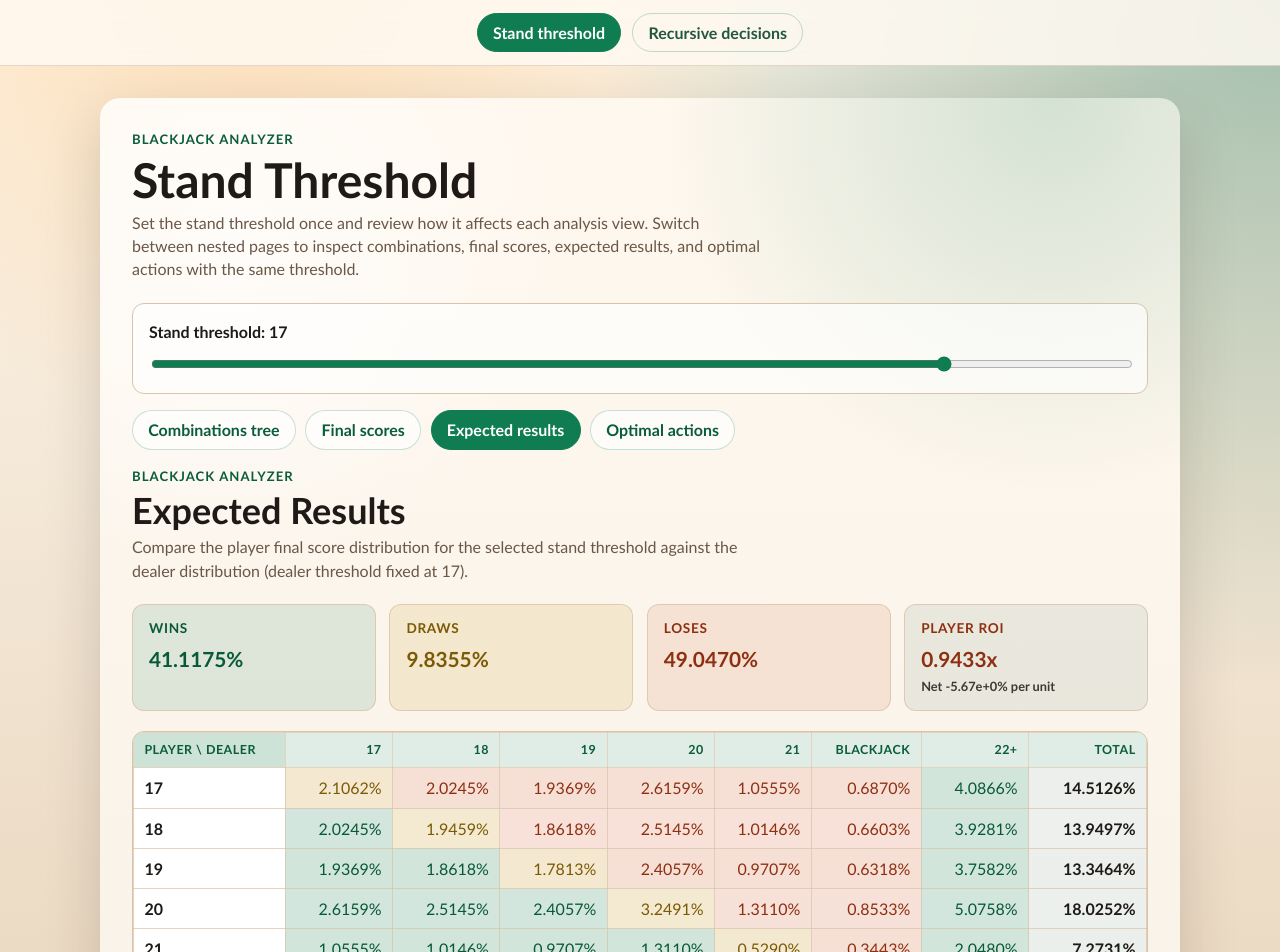
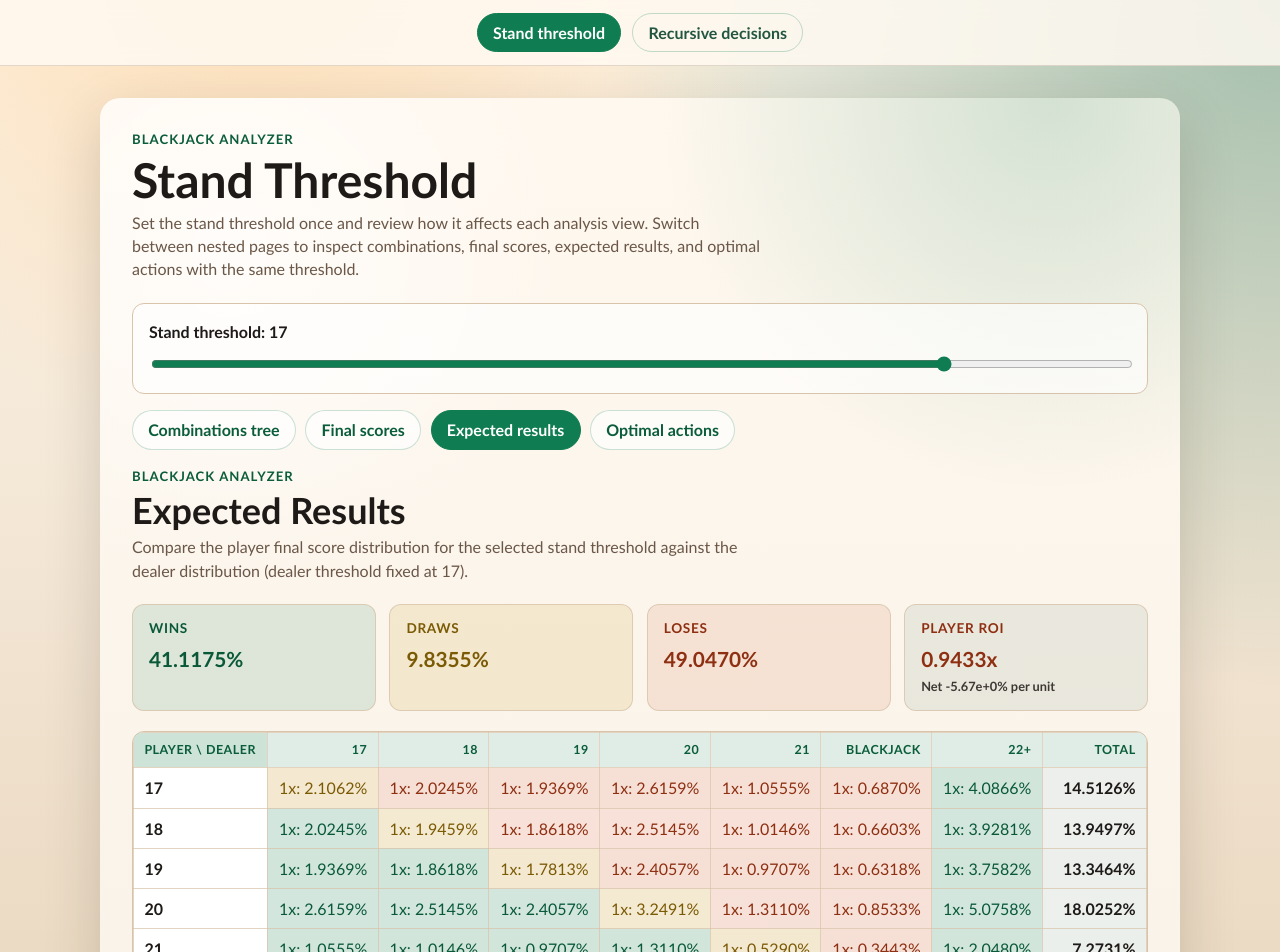
Before and after one commit to capelski/blackjack-calculator, a React (Vite) app: page /stand-threshold/expected-results in a window 1280 px wide. Shown: the top 952 px of the page. Built offline with nearby package versions, Linux system fonts and the light colour scheme.

Commit message:
Modify the #sym:groupScores function so it creates sub groups by bet size within each score. The sub groups are then displayed in the expected results matrix in separate lines instead of the probability

```diff
--- a/src/pages/expected-results/ExpectedResultsPage.tsx
+++ b/src/pages/expected-results/ExpectedResultsPage.tsx
@@ -16,15 +16,37 @@ import {
   outcomeClass,
 } from './expectedResultsLogic'
 
-function groupScores(combinations: CombinationItem[]): Map<string, number> {
-  const grouped = new Map<string, number>()
+type ScoreGroup = {
+  probability: number
+  byBetSize: Map<number, number>
+}
+
+function groupScores(combinations: CombinationItem[]): Map<string, ScoreGroup> {
+  const grouped = new Map<string, ScoreGroup>()
 
   for (const combination of combinations) {
     const score = normalizedFinalScore(combination.score)
-    grouped.set(score, (grouped.get(score) ?? 0) + combination.probability)
+    const group = grouped.get(score) ?? {
+      probability: 0,
+      byBetSize: new Map<number, number>(),
+    }
+
+    group.probability += combination.probability
+    group.byBetSize.set(
+      combination.betSize,
+      (group.byBetSize.get(combination.betSize) ?? 0) + combination.probability,
+    )
+
+    grouped.set(score, group)
   }
 
   return grouped
+}
+
+function flattenScoreGroups(groups: Map<string, ScoreGroup>): Map<string, number> {
+  return new Map(
+    [...groups.entries()].map(([score, group]) => [score, group.probability]),
+  )
 }
 
 function sortScores(scores: string[]): string[] {
@@ -43,16 +65,31 @@ function formatReturnPerUnit(value: number): string {
 function ExpectedResultsPage() {
   const { decisionPolicy, mode } = useDecisionPolicyContext()
 
-  const playerScores = useMemo(
+  const playerScoreGroups = useMemo(
     () => groupScores(collectFinalCombinationsWithPolicy(decisionPolicy)),
     [decisionPolicy],
   )
 
-  const dealerScores = useMemo(
+  const dealerScoreGroups = useMemo(
     () => groupScores(collectFinalCombinationsWithPolicy(
       ({ score, cardCount }) => (cardCount >= 2 && score >= 17 ? 'Stand' : 'Hit'),
     )),
     [],
+  )
+
+  const playerScores = useMemo(() => flattenScoreGroups(playerScoreGroups), [playerScoreGroups])
+  const dealerScores = useMemo(() => flattenScoreGroups(dealerScoreGroups), [dealerScoreGroups])
+
+  const playerBreakdownByScore = useMemo(
+    () => new Map(
+      [...playerScoreGroups.entries()].map(([score, group]) => [
+        score,
+        [...group.byBetSize.entries()]
+          .map(([betSize, probability]) => ({ betSize, probability }))
+          .sort((left, right) => left.betSize - right.betSize),
+      ]),
+    ),
+    [playerScoreGroups],
   )
 
   const playerLabels = useMemo(() => sortScores([...playerScores.keys()]), [playerScores])
@@ -117,18 +154,22 @@ function ExpectedResultsPage() {
             <tbody>
               {playerLabels.map((playerScore) => {
                 const playerProbability = playerScores.get(playerScore) ?? 0
+                const playerBreakdown = playerBreakdownByScore.get(playerScore) ?? []
 
                 return (
                   <tr key={playerScore}>
                     <th scope="row">{playerScore}</th>
                     {dealerLabels.map((dealerScore) => {
                       const dealerProbability = dealerScores.get(dealerScore) ?? 0
-                      const product = playerProbability * dealerProbability
                       const result = outcomeClass(playerScore, dealerScore)
 
                       return (
                         <td key={`${playerScore}-${dealerScore}`} className={`expected-cell ${result}`}>
-                          {formatProbability(product)}
+                          {playerBreakdown.map((entry) => (
+                            <span key={`${playerScore}-${dealerScore}-${entry.betSize}`} className="expected-cell-breakdown">
+                              {entry.betSize}x: {formatProbability(entry.probability * dealerProbability)}
+                            </span>
+                          ))}
                         </td>
                       )
                     })}
```
